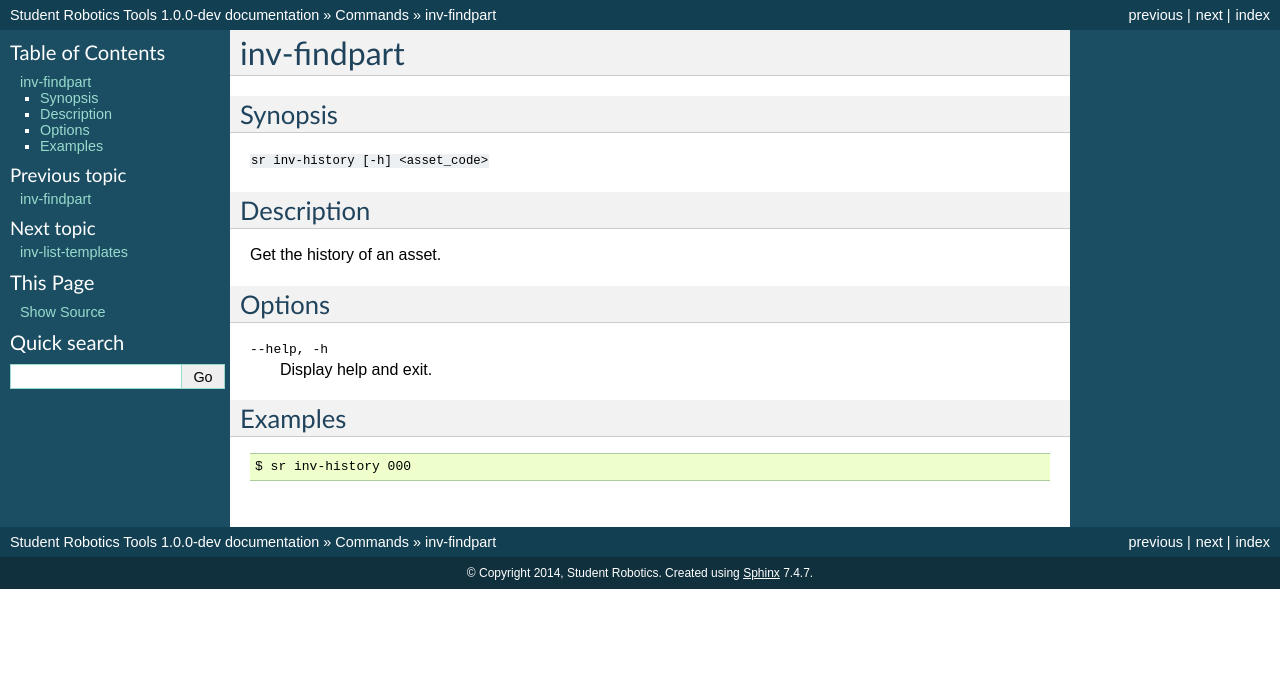
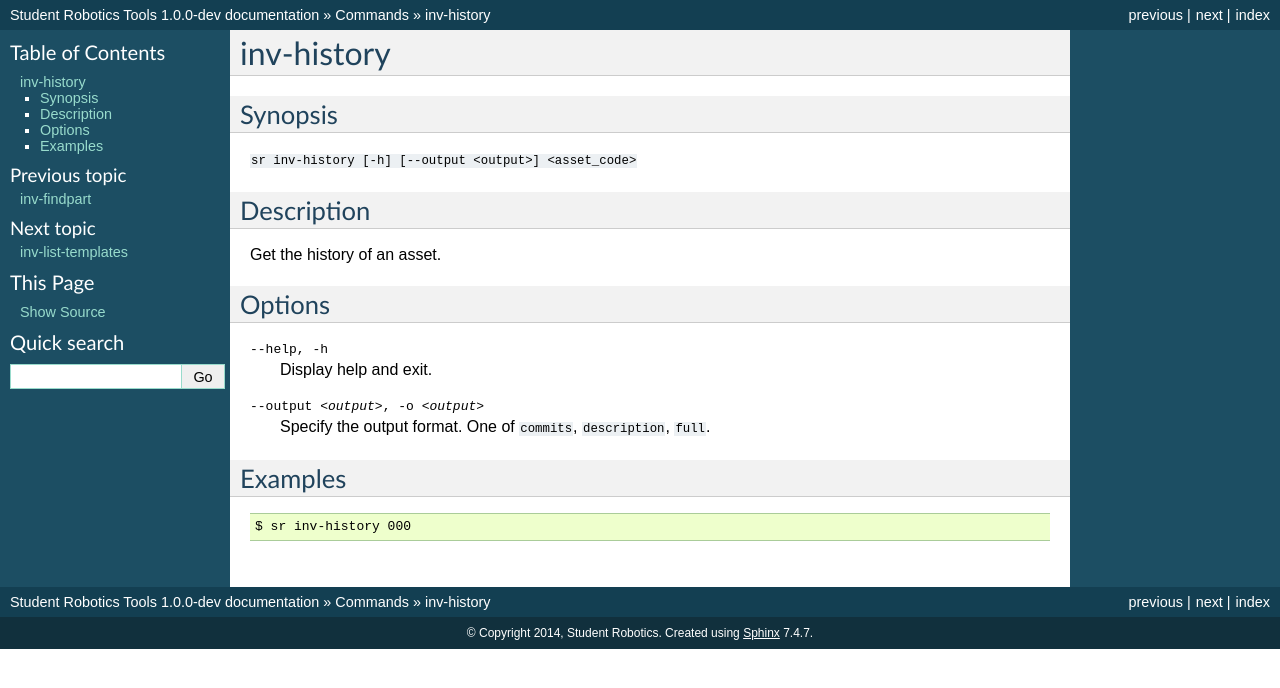
Before and after one commit to srobo/tools, a Sphinx documentation site: the page built from docs/commands/inv-history.rst, in a window 1280 px wide. Shown: the top 688 px of the page. Built offline with Sphinx 7.4.7, drawn with Linux system fonts in a browser that asks for light colours.

Commit message:
Fix various issues in the documentation

```diff
--- a/docs/commands/inv-history.rst
+++ b/docs/commands/inv-history.rst
@@ -1,10 +1,10 @@
-inv-findpart
-============
+inv-history
+===========
 
 Synopsis
 --------
 
-``sr inv-history [-h] <asset_code>``
+``sr inv-history [-h] [--output <output>] <asset_code>``
 
 Description
 -----------
@@ -17,6 +17,9 @@ Options
 --help, -h
     Display help and exit.
 
+--output <output>, -o <output>
+    Specify the output format. One of ``commits``, ``description``, ``full``.
+
 Examples
 --------
 
--- a/docs/conf.py
+++ b/docs/conf.py
@@ -191,7 +191,7 @@ htmlhelp_basename = 'StudentRoboticsToolsdoc'
 latex_elements = {
     'papersize': 'a4paper',
     'pointsize': '11pt',
-    'preamble': '\setcounter{tocdepth}{2}'
+    'preamble': '\\setcounter{tocdepth}{2}'
 }
 
 # Grouping the document tree into LaTeX files. List of tuples
--- a/docs/finance/budgeting.inc.rst
+++ b/docs/finance/budgeting.inc.rst
@@ -97,12 +97,13 @@ summary
 
 cost
     The cost of the item, including delivery and VAT. Ideally you should find a
-    supplier that we can use, and use their normal price for the number we need
-    - don't expect that we'll be able to order the item on the special deal
+    supplier that we can use, and use their normal price for the number we
+    need—don't expect that we'll be able to order the item on the special deal
     you've found (but do mention that this is possible in the description).
 
 description
     Detailed description of:
+
     - The item, including a part code.
     - Why we need it.
     - How you reached the cost you've assigned. You should include links to the
```
Also changed, not shown: docs/finance/spending.inc.rst (+1 -1 lines), docs/inventory/users.inc.rst (+1 -1 lines), 1 other file.
